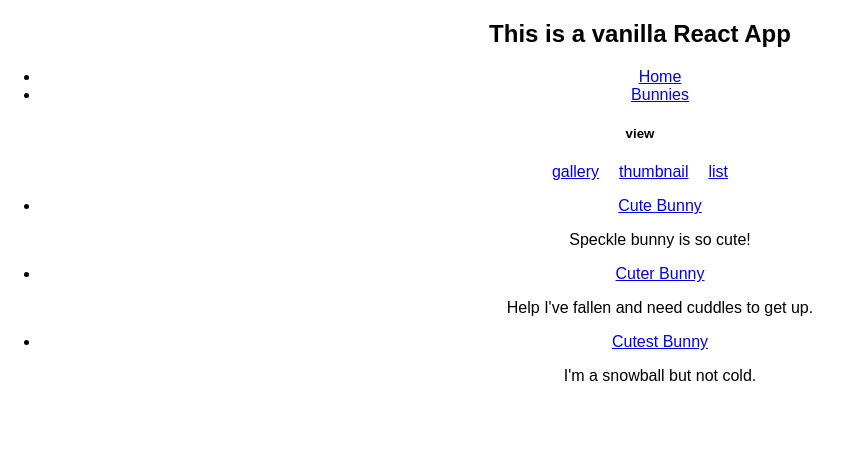
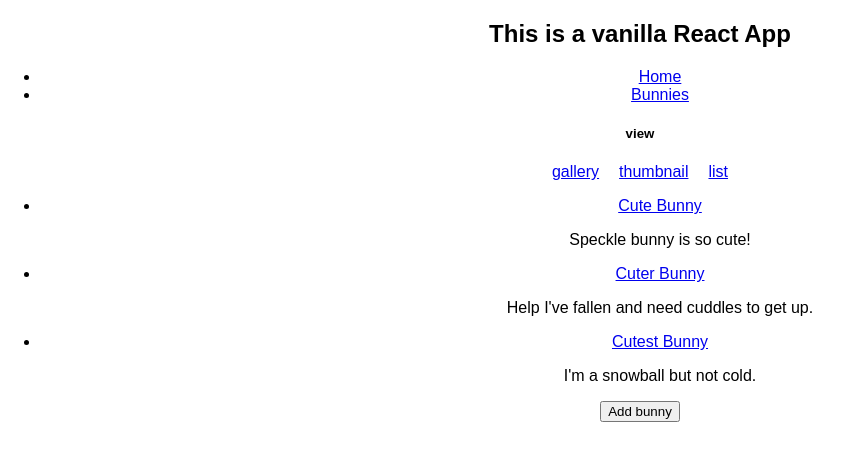
Before and after one commit to cfpdx-401JS-summer-2017/image-gallery, a React (Create React App) app: page /bunnies in a window 1280 px wide. Shown: the top 460 px of the page, without its empty margins (0-851 px from the left). Built offline with nearby package versions, Linux system fonts and the light colour scheme.

Commit message:
app functionality restored after adding router

```diff
--- a/src/viewer/Viewer.js
+++ b/src/viewer/Viewer.js
@@ -93,11 +93,9 @@ export default class Viewer extends Component {
 
 
     render() {
-        console.log('Viewer.js this.state', this.state);
 
         const currentView = qs.parse(this.props.location.search.slice(1)).view || 'list';
         const BunnyView = View[currentView];
-        console.log('currentView', currentView)
 
         return (
             <div>
@@ -110,7 +108,10 @@ export default class Viewer extends Component {
                     onRemove={this.onRemove}
                     toggleAddForm={this.toggleAddForm}
                 />
-                <Editor onAdd={this.onAdd}/>
+                <button name="addBunny" onClick={(event) => this.toggleAddForm()}>
+                Add bunny
+                </button>
+                <Editor addBunny={this.state.addBunny} onSave={this.onAdd}/>
             </div>
         )
 
```
